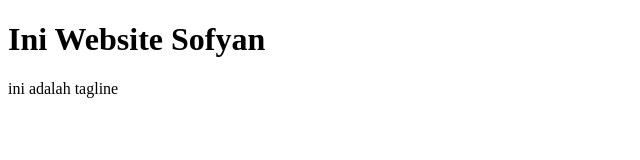
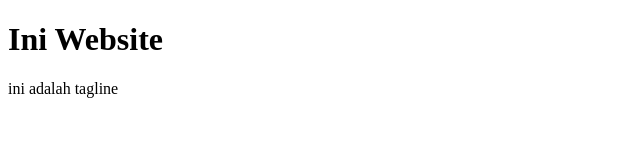
Before and after one commit to sofyansetiawan/hacktiv8-pullrequest-example, a plain HTML site: page index.html in a window 1280 px wide. Shown: the whole page, without its empty margins (0-640 px from the left). Drawn offline with Linux system fonts and the light colour scheme.

Commit message:
ubah html

```diff
--- a/index.html
+++ b/index.html
@@ -1,10 +1,10 @@
 <!DOCTYPE html>
 <html>
     <head>
-        <title>Ini Website Saya</title>
+        <title>Ini Website</title>
     </head>
     <body>
-        <h1>Ini Website Sofyan</h1>
+        <h1>Ini Website</h1>
         <p>ini adalah tagline</p>
     </body>
 </html>
```
